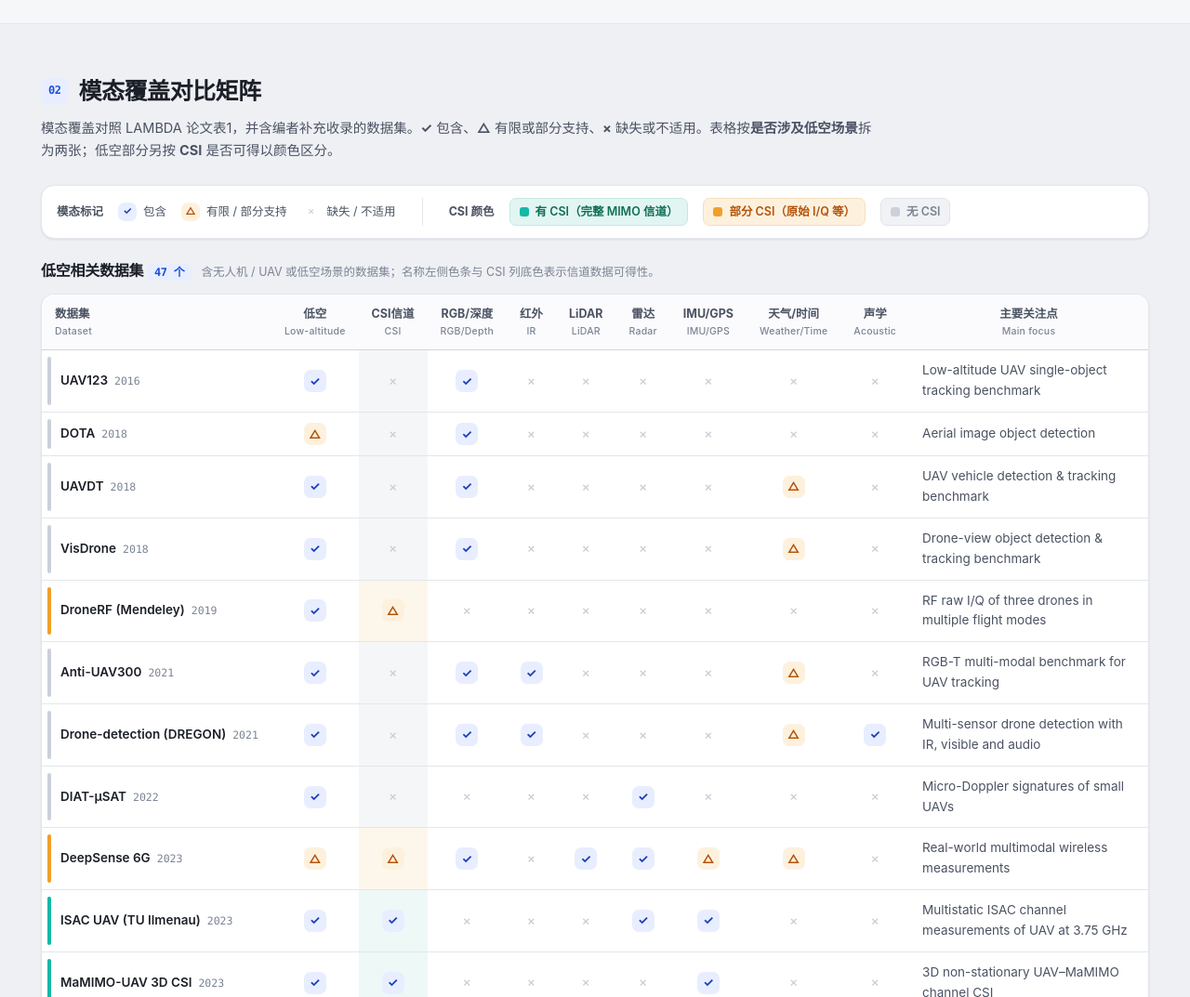
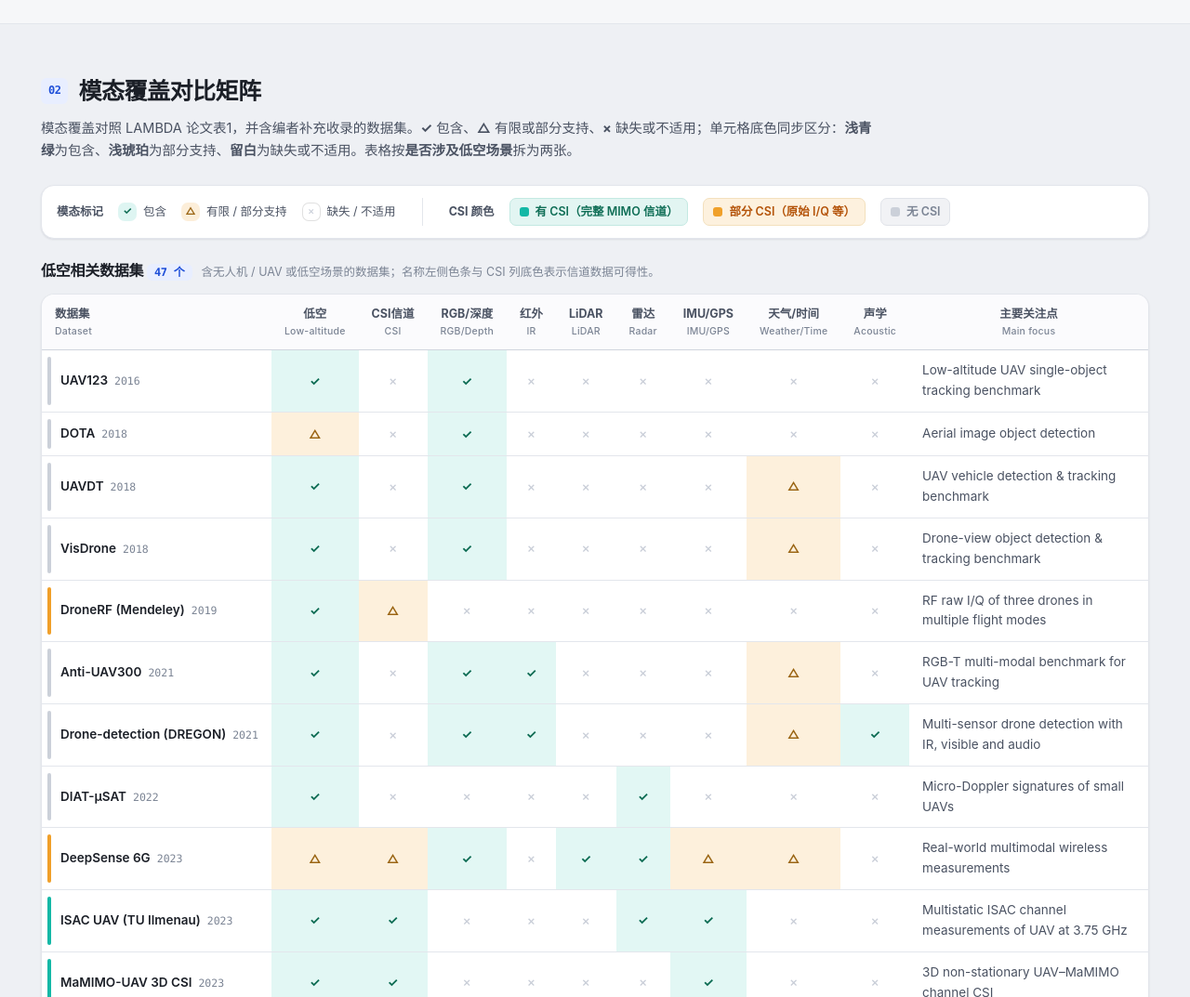
Before and after one commit to SJTU-WirelessAI-Lab/Low-Altitude-Dataset, a plain HTML site: page index.html in a window 1280 px wide. Shown: the part 9360-10433 px from the top of the page at 93% size. Drawn offline with Linux system fonts and the light colour scheme.

Commit message:
模态覆盖矩阵按单元格底色区分覆盖程度
- 包含=浅青绿、部分支持=浅琥珀、缺失/不适用=留白；✓/△/× 符号保留作第二重编码
- 未采用红色：缺失格占多数，满屏红色会读成告警面板，且对红绿色盲不友好
- CSI 列底色改用同一套色值，csi-none 改为透明，与全表口径一致
- 图例方块复现底色；README 补一句说明（Markdown 表格不支持单元格底色）

```diff
--- a/assets/app.js
+++ b/assets/app.js
@@ -915,8 +915,8 @@ function matrixHtml(list) {
     const c = csiOf(ds);
     const cells = MODALITIES.map(m => {
       const k = markOf(ds.modality[m.key]);
-      const cls = m.key === 'csi' ? ` class="csi-cell csi-${c.key}"` : '';
-      return `<td${cls}><span class="mark ${k.cls}" title="${m.en}：${k.txt}">${k.ch}</span></td>`;
+      const csiCls = m.key === 'csi' ? ` csi-cell csi-${c.key}` : '';
+      return `<td class="cell-${k.cls}${csiCls}"><span class="mark ${k.cls}" title="${m.en}：${k.txt}">${k.ch}</span></td>`;
     }).join('');
     return `<tr class="${ds.self ? 'hl' : ''}">
       <td class="name csi-bar csi-${c.key}" title="${c.note}"><a href="${ds.site}" target="_blank" rel="noopener">${escapeHtml(ds.name)}</a><span class="yr">${ds.year}</span></td>
--- a/assets/style.css
+++ b/assets/style.css
@@ -285,9 +285,14 @@ table.matrix tbody tr.hl { background: linear-gradient(90deg, #eef3ff, #f4fbf9);
 table.matrix tbody tr:last-child td { border-bottom: none; }
 
 .mark { display: inline-grid; place-items: center; width: 24px; height: 24px; border-radius: 7px; font-size: 13px; font-weight: 700; }
-.mark.y { background: var(--accent-soft); color: #1b40b8; }
-.mark.p { background: var(--warn-soft); color: var(--warn); }
+.mark.y { color: #0b6b52; }
+.mark.p { color: #9a6412; }
 .mark.n { color: var(--muted-cell); font-weight: 500; font-size: 14px; }
+
+/* 模态覆盖配色：有=浅青绿，部分=浅琥珀，无=留白（不填色，避免满屏色块） */
+table.matrix td.cell-y { background: rgba(20, 184, 166, .12); }
+table.matrix td.cell-p { background: rgba(240, 160, 42, .16); }
+table.matrix td.cell-n { background: transparent; }
 
 .legend { display: flex; flex-wrap: wrap; gap: 18px; padding: 13px 16px; background: var(--surface-2); border-top: 1px solid var(--border); font-size: 12.5px; color: var(--text-2); }
 .legend span { display: inline-flex; align-items: center; gap: 7px; }
@@ -345,6 +350,11 @@ table.matrix tbody tr:last-child td { border-bottom: none; }
 }
 .legend-row { display: flex; flex-wrap: wrap; align-items: center; gap: 8px 16px; }
 .legend-row + .legend-row { padding-left: 28px; border-left: 1px solid var(--border); }
+
+/* 图例里的方块要复现单元格底色，矩阵内的 .mark 本身不填色 */
+.mx-legend .mark.y { background: rgba(20, 184, 166, .14); }
+.mx-legend .mark.p { background: rgba(240, 160, 42, .18); }
+.mx-legend .mark.n { background: #fff; box-shadow: inset 0 0 0 1px rgba(0, 0, 0, .12); }
 .legend-label { font-size: 12.5px; font-weight: 650; color: var(--text-3); }
 .legend-row > span { display: inline-flex; align-items: center; gap: 7px; font-size: 12.5px; color: var(--text-2); }
 
@@ -373,9 +383,9 @@ table.matrix tbody tr:last-child td { border-bottom: none; }
 .csi-key.csi-none::before { background: #cbd0d9; }
 
 /* matrix cells tinted by CSI availability */
-table.matrix td.csi-cell.csi-full { background: #eef8f6; }
-table.matrix td.csi-cell.csi-part { background: #fdf6ea; }
-table.matrix td.csi-cell.csi-none { background: #f5f6f8; }
+table.matrix td.csi-cell.csi-full { background: rgba(20, 184, 166, .12); }
+table.matrix td.csi-cell.csi-part { background: rgba(240, 160, 42, .16); }
+table.matrix td.csi-cell.csi-none { background: transparent; }
 
 table.matrix td.name.csi-bar { position: relative; padding-left: 20px; }
 table.matrix td.name.csi-bar::before {
--- a/index.html
+++ b/index.html
@@ -93,7 +93,7 @@
   <div class="wrap">
     <div class="section-head">
       <h2><span class="idx">02</span>模态覆盖对比矩阵</h2>
-      <p>模态覆盖对照 LAMBDA 论文表1，并含编者补充收录的数据集。<strong>&#10003;</strong> 包含、<strong>&#9651;</strong> 有限或部分支持、<strong>&#215;</strong> 缺失或不适用。表格按<strong>是否涉及低空场景</strong>拆为两张；低空部分另按 <strong>CSI</strong> 是否可得以颜色区分。</p>
+      <p>模态覆盖对照 LAMBDA 论文表1，并含编者补充收录的数据集。<strong>&#10003;</strong> 包含、<strong>&#9651;</strong> 有限或部分支持、<strong>&#215;</strong> 缺失或不适用；单元格底色同步区分：<strong>浅青绿</strong>为包含、<strong>浅琥珀</strong>为部分支持、<strong>留白</strong>为缺失或不适用。表格按<strong>是否涉及低空场景</strong>拆为两张。</p>
     </div>
 
     <div class="mx-legend">
```
Also changed, not shown: 1 other file.
